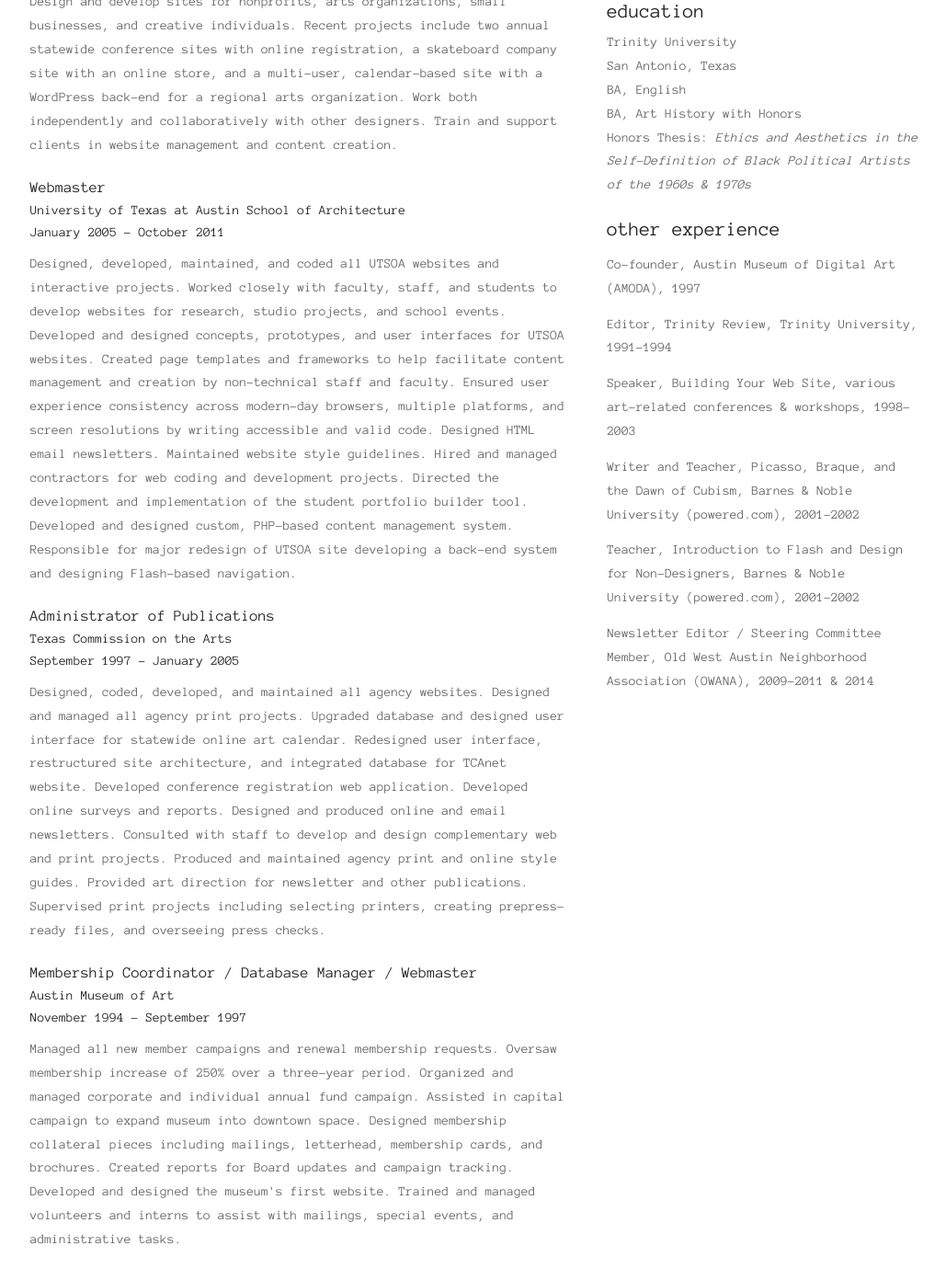
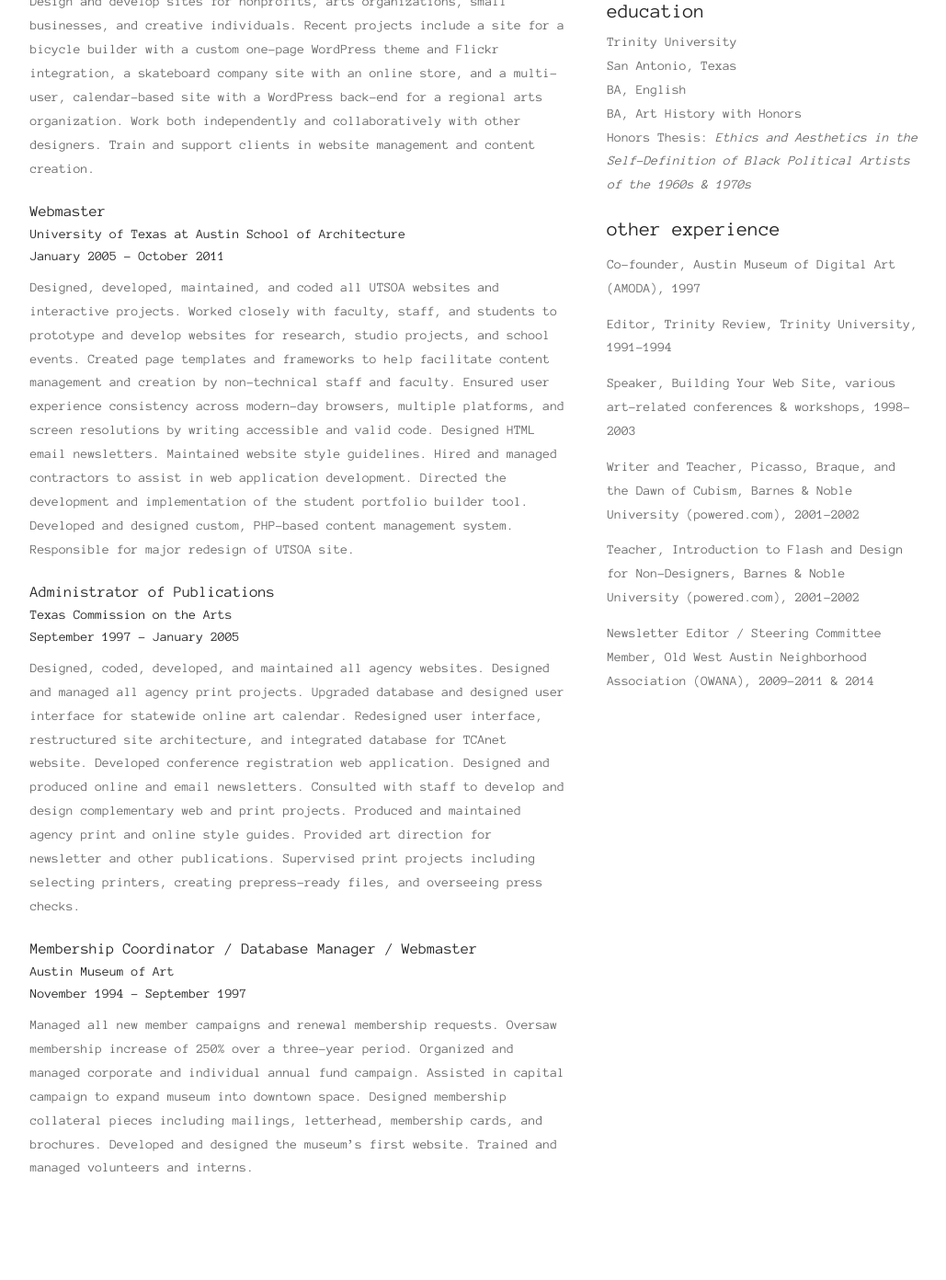
Before and after one commit to crankin/crankin.github.io, a Jekyll site: the page built from resume/index.html, in a window 1280 px wide and 1400 px high, scrolled down 585 px. Shown: the top 1392 px of the window at 92% size, without its empty margins (172-1201 px from the left). Built offline with Jekyll 4.4.1, drawn with Linux system fonts in a browser that asks for light colours; nearby versions of some CDN libraries; Markdown is read by kramdown in place of the engine named in the settings; after the commit the page ends 1907 px from its top, so only the background shows below that; some of the changed text lies outside the part shown.

Commit message:
resume edits

```diff
--- a/resume/index.html
+++ b/resume/index.html
@@ -9,26 +9,26 @@
 <h3>Web Designer</h3>
 <h4>Whole Foods Market</h4>
 <h4>October 2011 - present</h4>
-<p>Manage weekly home page and site updates on <a href="http://www.wholefoodsmarket.com">wholefoodsmarket.com</a>. Design and code micro-sites for special projects and promotions. Design and develop Facebook pages, social media promotions, and email campaigns. Work with marketing, public relations, and social media teams to design and integrate companywide promotions and events. Participated in the relaunch of wholefoodsmarket.com that included a full site redesign and the adoption and customization of Drupal for the site architecture and management. Work with employees in over 300 stores to help them maintain and update content and features for their individual stores.</p>
+<p>Manage weekly home page and site updates on <a href="http://www.wholefoodsmarket.com">wholefoodsmarket.com</a>. Design and code microsites for special projects and promotions. Design and develop Facebook pages, social media promotions, and email campaigns. Work with marketing, public relations, and social media teams to design and integrate companywide promotions and events. Participated in the relaunch of wholefoodsmarket.com that included a full site redesign and the adoption of Drupal for the site architecture and management. Work with employees in over 300 stores to help them maintain and update content and features for their individual stores.</p>
 
 <h3>Freelance Web Developer and Designer</h3>
 <h4>September 2009 - present</h4>
-<p>Design and develop sites for nonprofits, arts organizations, small businesses, and creative individuals. Recent projects include two annual statewide conference sites with online registration, a skateboard company site with an online store, and a multi-user, calendar-based site with a WordPress back-end for a regional arts organization. Work both independently and collaboratively with other designers. Train and support clients in website management and content creation.</p>
+<p>Design and develop sites for nonprofits, arts organizations, small businesses, and creative individuals. Recent projects include a site for a bicycle builder with a custom one-page WordPress theme and Flickr integration, a skateboard company site with an online store, and a multi-user, calendar-based site with a WordPress back-end for a regional arts organization. Work both independently and collaboratively with other designers. Train and support clients in website management and content creation.</p>
 
 <h3>Webmaster</h3>
 <h4>University of Texas at Austin School of Architecture</h4>
 <h4>January 2005 - October 2011</h4>
-<p>Designed, developed, maintained, and coded all UTSOA websites and interactive projects. Worked closely with faculty, staff, and students to develop websites for research, studio projects, and school events. Developed and designed concepts, prototypes, and user interfaces for UTSOA websites. Created page templates and frameworks to help facilitate content management and creation by non-technical staff and faculty. Ensured user experience consistency across modern-day browsers, multiple platforms, and screen resolutions by writing accessible and valid code. Designed HTML email newsletters. Maintained website style guidelines. Hired and managed contractors for web coding and development projects. Directed the development and implementation of the student portfolio builder tool. Developed and designed custom, PHP-based content management system. Responsible for major redesign of UTSOA site developing a back-end system and designing Flash-based navigation.</p>
+<p>Designed, developed, maintained, and coded all UTSOA websites and interactive projects. Worked closely with faculty, staff, and students to prototype and develop websites for research, studio projects, and school events. Created page templates and frameworks to help facilitate content management and creation by non-technical staff and faculty. Ensured user experience consistency across modern-day browsers, multiple platforms, and screen resolutions by writing accessible and valid code. Designed HTML email newsletters. Maintained website style guidelines. Hired and managed contractors to assist in web application development. Directed the development and implementation of the student portfolio builder tool. Developed and designed custom, PHP-based content management system. Responsible for major redesign of UTSOA site.</p>
 
 <h3>Administrator of Publications</h3>
 <h4>Texas Commission on the Arts</h4>
 <h4>September 1997 - January 2005</h4>
-<p>Designed, coded, developed, and maintained all agency websites. Designed and managed all agency print projects. Upgraded database and designed user interface for statewide online art calendar. Redesigned user interface, restructured site architecture, and integrated database for TCAnet website. Developed conference registration web application. Developed online surveys and reports. Designed and produced online and email newsletters. Consulted with staff to develop and design complementary web and print projects. Produced and maintained agency print and online style guides. Provided art direction for newsletter and other publications. Supervised print projects including selecting printers, creating prepress-ready files, and overseeing press checks.</p>
+<p>Designed, coded, developed, and maintained all agency websites. Designed and managed all agency print projects. Upgraded database and designed user interface for statewide online art calendar. Redesigned user interface, restructured site architecture, and integrated database for TCAnet website. Developed conference registration web application. Designed and produced online and email newsletters. Consulted with staff to develop and design complementary web and print projects. Produced and maintained agency print and online style guides. Provided art direction for newsletter and other publications. Supervised print projects including selecting printers, creating prepress-ready files, and overseeing press checks.</p>
 
 <h3>Membership Coordinator / Database Manager / Webmaster</h3>
 <h4>Austin Museum of Art</h4>
 <h4>November 1994 - September 1997</h4>
-<p>Managed all new member campaigns and renewal membership requests. Oversaw membership increase of 250% over a three-year period. Organized and managed corporate and individual annual fund campaign. Assisted in capital campaign to expand museum into downtown space. Designed membership collateral pieces including mailings, letterhead, membership cards, and brochures. Created reports for Board updates and campaign tracking. Developed and designed the museum's first website. Trained and managed volunteers and interns to assist with mailings, special events, and administrative tasks.</p>
+<p>Managed all new member campaigns and renewal membership requests. Oversaw membership increase of 250% over a three-year period. Organized and managed corporate and individual annual fund campaign. Assisted in capital campaign to expand museum into downtown space. Designed membership collateral pieces including mailings, letterhead, membership cards, and brochures. Developed and designed the museum’s first website. Trained and managed volunteers and interns.</p>
 </section>
 
 <section class="content otherexp">
```
